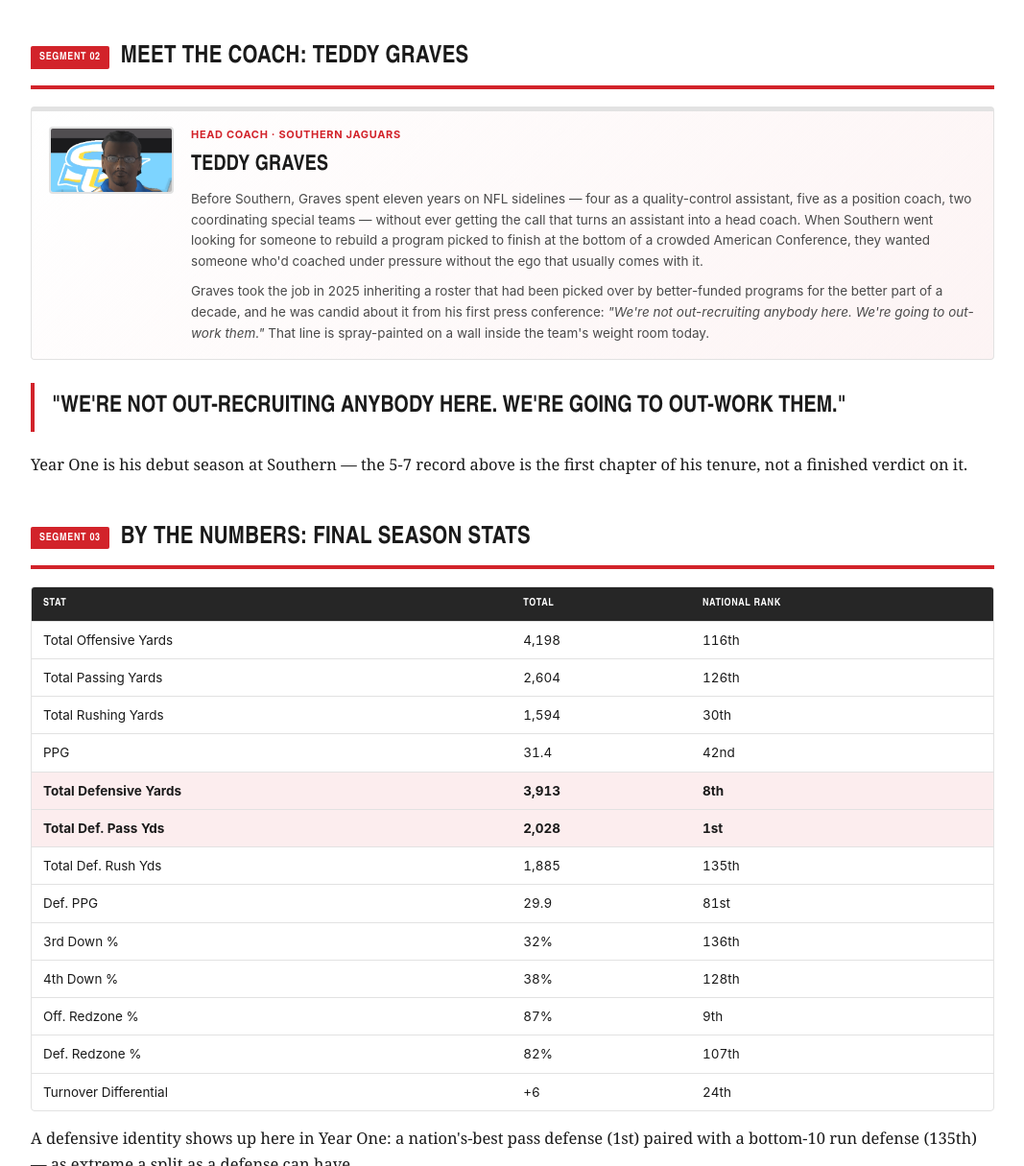
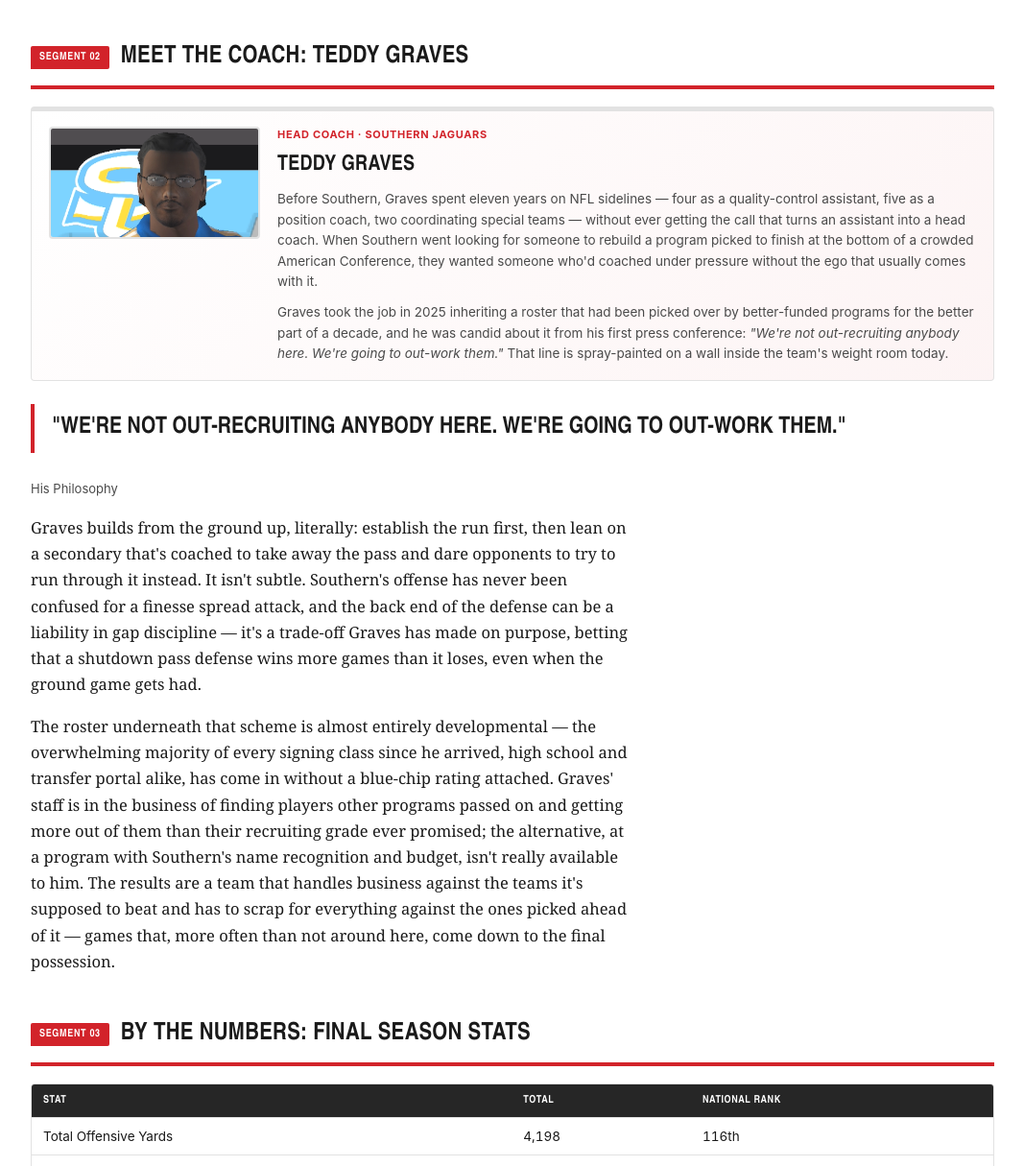
Before and after one commit to arcmet283/kontrolla-kulture, a plain HTML site: page southern-jaguars/southern-2025-recap.html in a window 1280 px wide. Shown: the part 1143-2358 px from the top of the page at 96% size, without its empty margins (106-1173 px from the left). Drawn offline with Linux system fonts and the light colour scheme.

Commit message:
Enlarge coach photo, add grounded coaching-philosophy section

```diff
--- a/southern-jaguars/southern-2025-recap.html
+++ b/southern-jaguars/southern-2025-recap.html
@@ -64,7 +64,7 @@
 
   <div class="bumper" id="meet-the-coach"><span class="seg-num">SEGMENT 02</span><h2 class="display">Meet The Coach: Teddy Graves</h2></div>
   <div class="leader-card with-photo headline">
-    <img class="player-photo" src="assets/coach-teddy-graves-headshot.png" alt="Teddy Graves, Southern Jaguars head coach" loading="lazy">
+    <img class="player-photo" src="assets/coach-teddy-graves-headshot.png" alt="Teddy Graves, Southern Jaguars head coach" loading="lazy" style="flex-basis:220px; width:220px;">
     <div class="card-body">
       <span class="role">Head Coach &middot; Southern Jaguars</span>
       <h3 class="name">Teddy Graves</h3>
@@ -73,7 +73,12 @@
     </div>
   </div>
   <div class="quote-block">"We're not out-recruiting anybody here. We're going to out-work them."</div>
-  <p class="prose" style="margin-top:14px;">Year One is his debut season at Southern &mdash; the 5-7 record above is the first chapter of his tenure, not a finished verdict on it.</p>
+
+  <p class="section-sub" style="margin-top:28px;">His Philosophy</p>
+  <div class="prose">
+    <p>Graves builds from the ground up, literally: establish the run first, then lean on a secondary that's coached to take away the pass and dare opponents to try to run through it instead. It isn't subtle. Southern's offense has never been confused for a finesse spread attack, and the back end of the defense can be a liability in gap discipline &mdash; it's a trade-off Graves has made on purpose, betting that a shutdown pass defense wins more games than it loses, even when the ground game gets had.</p>
+    <p>The roster underneath that scheme is almost entirely developmental &mdash; the overwhelming majority of every signing class since he arrived, high school and transfer portal alike, has come in without a blue-chip rating attached. Graves' staff is in the business of finding players other programs passed on and getting more out of them than their recruiting grade ever promised; the alternative, at a program with Southern's name recognition and budget, isn't really available to him. The results are a team that handles business against the teams it's supposed to beat and has to scrap for everything against the ones picked ahead of it &mdash; games that, more often than not around here, come down to the final possession.</p>
+  </div>
 
   <div class="bumper"><span class="seg-num">SEGMENT 03</span><h2 class="display">By The Numbers: Final Season Stats</h2></div>
   <div class="table-wrap">
```
